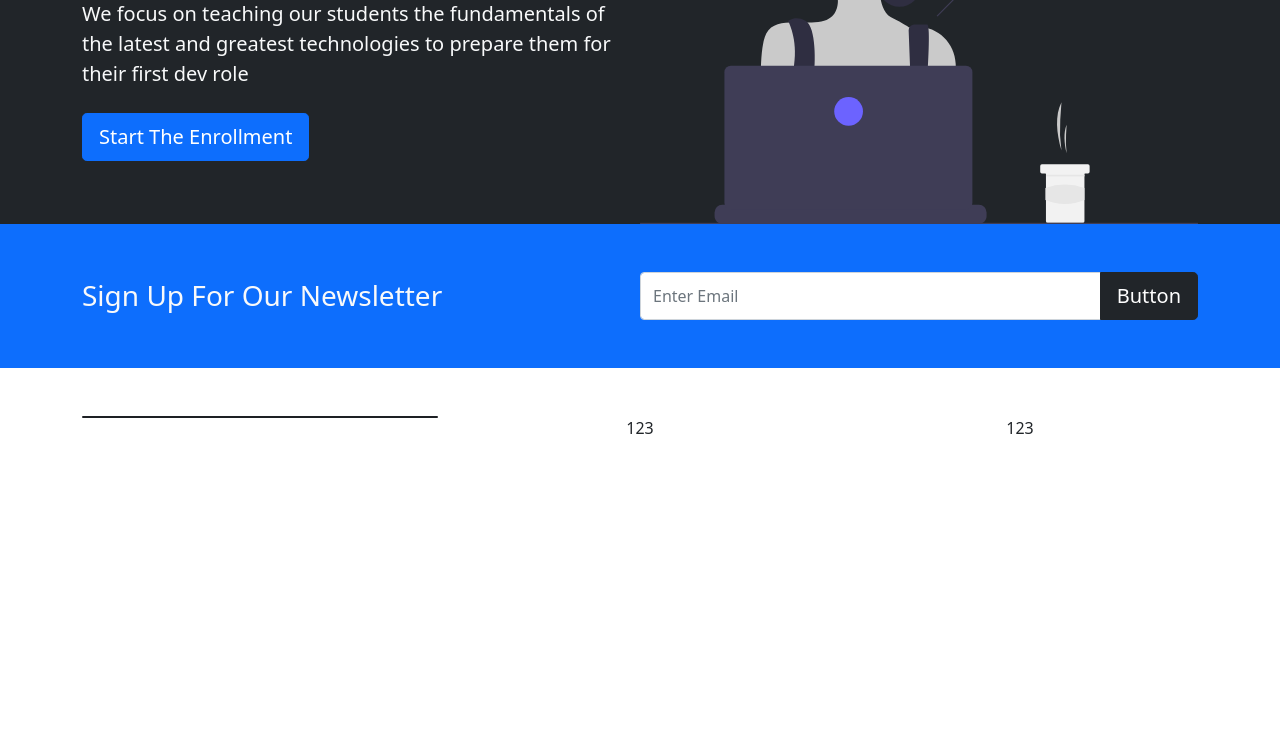
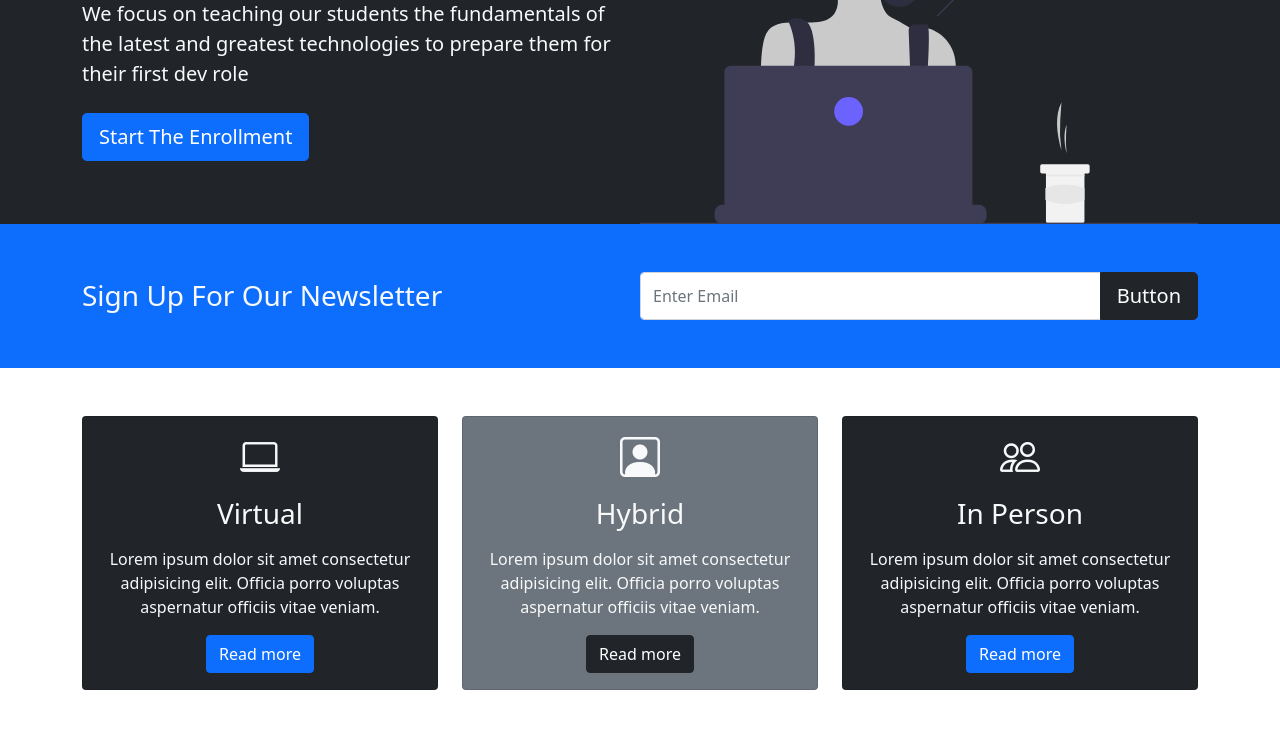
Before and after one commit to JonMokouJang/Bootstrap-web, a plain HTML site: page index.html in a window 1280 px wide. Shown: the part 257-986 px from the top of the page. Before the commit the page ends 800 px from the top, so only its background shows below. Drawn offline with nearby package versions, Linux system fonts and the light colour scheme.

Commit message:
Finished cards

```diff
--- a/index.html
+++ b/index.html
@@ -7,6 +7,7 @@
     <meta name="viewport" content="width=device-width, initial-scale=1.0">
     <link href="https://cdn.jsdelivr.net/npm/bootstrap@5.0.2/dist/css/bootstrap.min.css" rel="stylesheet"
         integrity="sha384-EVSTQN3/azprG1Anm3QDgpJLIm9Nao0Yz1ztcQTwFspd3yD65VohhpuuCOmLASjC" crossorigin="anonymous">
+    <link rel="stylesheet" href="https://cdn.jsdelivr.net/npm/bootstrap-icons@1.3.0/font/bootstrap-icons.css">
     <link rel="stylesheet" href="style.css">
     <title>Frontend Bootcamp</title>
 </head>
@@ -75,11 +76,52 @@
             <div class="row text-center">
                 <div class="col-md">
                     <div class="card bg-dark text-light">
-
+                        <div class="card-body text-center">
+                            <div class="h1 mb-3">
+                                <i class="bi bi-laptop"></i>
+                            </div>
+                            <h3 class="card-title mb-3">
+                                Virtual
+                            </h3>
+                            <p class="card-text">
+                                Lorem ipsum dolor sit amet consectetur adipisicing elit. Officia porro voluptas aspernatur officiis vitae veniam.
+                            </p>
+                            <a href="" class="btn btn-primary">Read more</a>
+                        </div>
                     </div>
                 </div>
-                <div class="col-md">123</div>
-                <div class="col-md">123</div>
+                <div class="col-md">
+                    <div class="card bg-secondary text-light">
+                        <div class="card-body text-center">
+                            <div class="h1 mb-3">
+                                <i class="bi bi-person-square"></i>
+                            </div>
+                            <h3 class="card-title mb-3">
+                                Hybrid
+                            </h3>
+                            <p class="card-text">
+                                Lorem ipsum dolor sit amet consectetur adipisicing elit. Officia porro voluptas aspernatur officiis vitae veniam.
+                            </p>
+                            <a href="" class="btn btn-dark">Read more</a>
+                        </div>
+                    </div>
+                </div>
+                <div class="col-md">
+                    <div class="card bg-dark text-light">
+                        <div class="card-body text-center">
+                            <div class="h1 mb-3">
+                                <i class="bi bi-people"></i>
+                            </div>
+                            <h3 class="card-title mb-3">
+                                In Person
+                            </h3>
+                            <p class="card-text">
+                                Lorem ipsum dolor sit amet consectetur adipisicing elit. Officia porro voluptas aspernatur officiis vitae veniam.
+                            </p>
+                            <a href="" class="btn btn-primary">Read more</a>
+                        </div>
+                    </div>
+                </div>
             </div>
         </div>
     </section>
```
